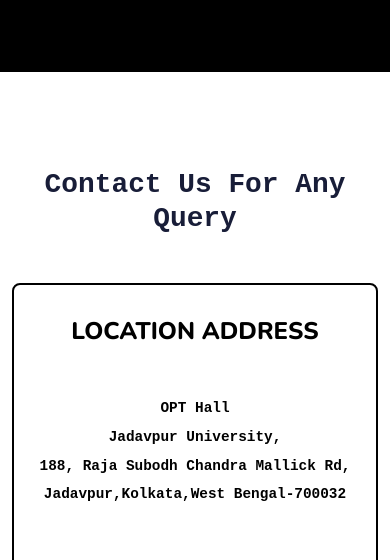
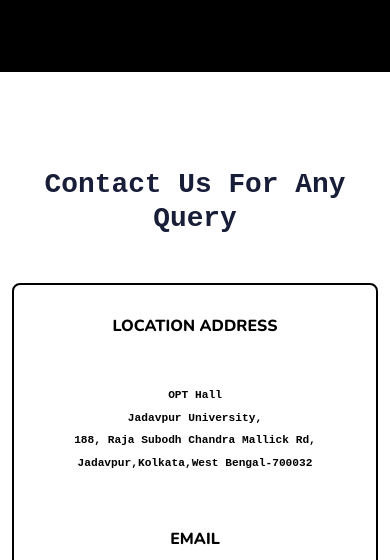
Before and after one commit to RoyAbhi09/JU_Film_Society, a plain HTML site: page contact.html in a window 390 px wide. Shown: the part 273-833 px from the top of the page. Drawn offline with nearby package versions, Linux system fonts and the light colour scheme.

Commit message:
Update styles.css

```diff
--- a/css/styles.css
+++ b/css/styles.css
@@ -127,6 +127,7 @@
   text-decoration: none;
   font-weight: 900;
 }
+
 @media (max-width: 768px) {
   .footer .box-container {
     padding: 0 1rem;
@@ -162,6 +163,7 @@
     font-size: 0.8rem;
   }
 }
+
 /* Contact Us Styling */
 .location .box-container {
   display: grid;
@@ -181,15 +183,14 @@
   background: black;
   color: white;
 }
-
 .location .box-container .box .title {
   background: var(--main-color);
   color: black;
   padding: 1.5rem 0;
-  font-size: 2rem;
+  font-size: 1.5rem;
 }
 .location .box-container .box .content {
-  font-size: 1.2rem;
+  font-size: 0.9rem;
   color: black;
   padding: 1rem 0;
   line-height: 2;
@@ -215,10 +216,10 @@
       padding: 1rem;
   }
   .location .box-container .box .title {
-      font-size: 1.8rem;
+      font-size: 1.2rem;
   }
   .location .box-container .box .content {
-      font-size: 1rem;
+      font-size: 0.8rem;
   }
 }
 @media (max-width: 480px) {
@@ -226,10 +227,10 @@
       padding: 0.5rem;
   }
   .location .box-container .box .title {
-      font-size: 1.5rem;
+      font-size: 1rem;
   }
   .location .box-container .box .content {
-      font-size: 0.9rem;
+      font-size: 0.7rem;
   }
 }
 
```
